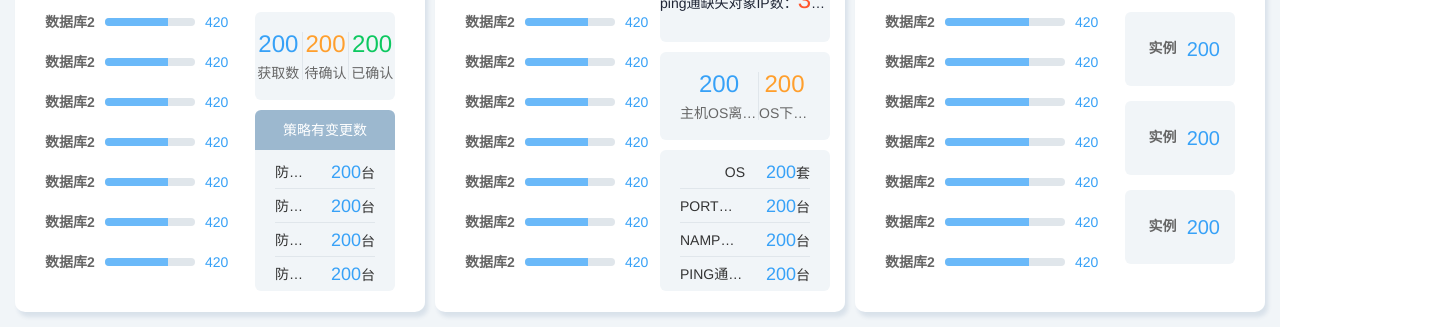
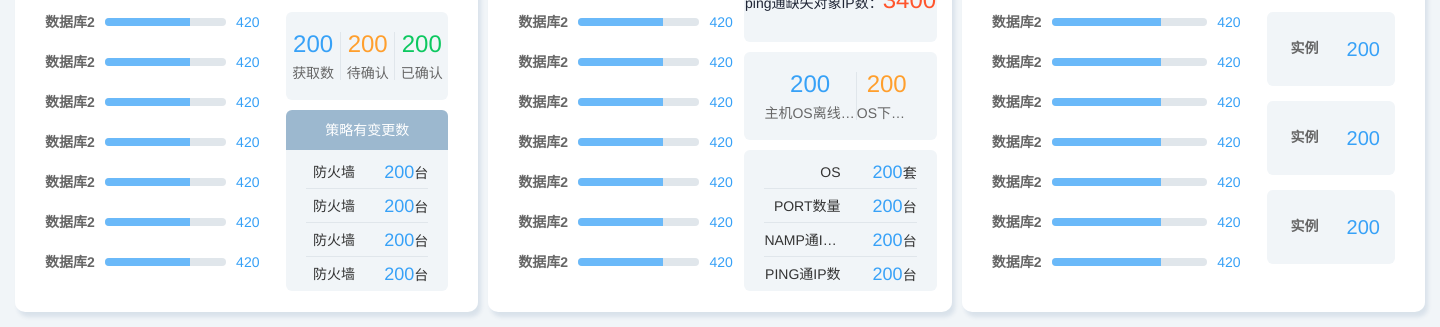
Before and after one commit to oovwall/custom_bigdata, a website built with Parcel: page src/index.html in a window 1280 px wide. Shown: the part 711-1038 px from the top of the page, 1440 px wide, since content can reach past the window. Built offline with nearby package versions, Linux system fonts and the light colour scheme.

Commit message:
1440更新

```diff
--- a/src/style.scss
+++ b/src/style.scss
@@ -261,6 +261,7 @@ $color-green-lighter: rgba($color-green, 0.8);
 
 .zh-page-container{
   max-width: 1920px;
+  min-width: 1440px;
   margin: 0 auto;
   background: #F1F5F8;
   padding: 5px;
```
